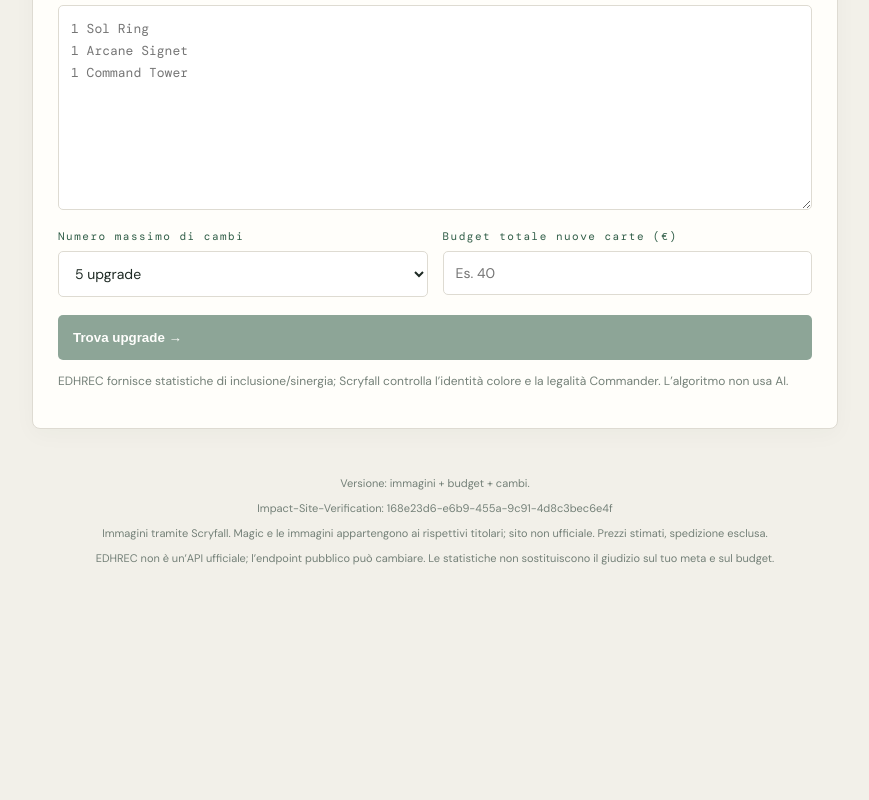
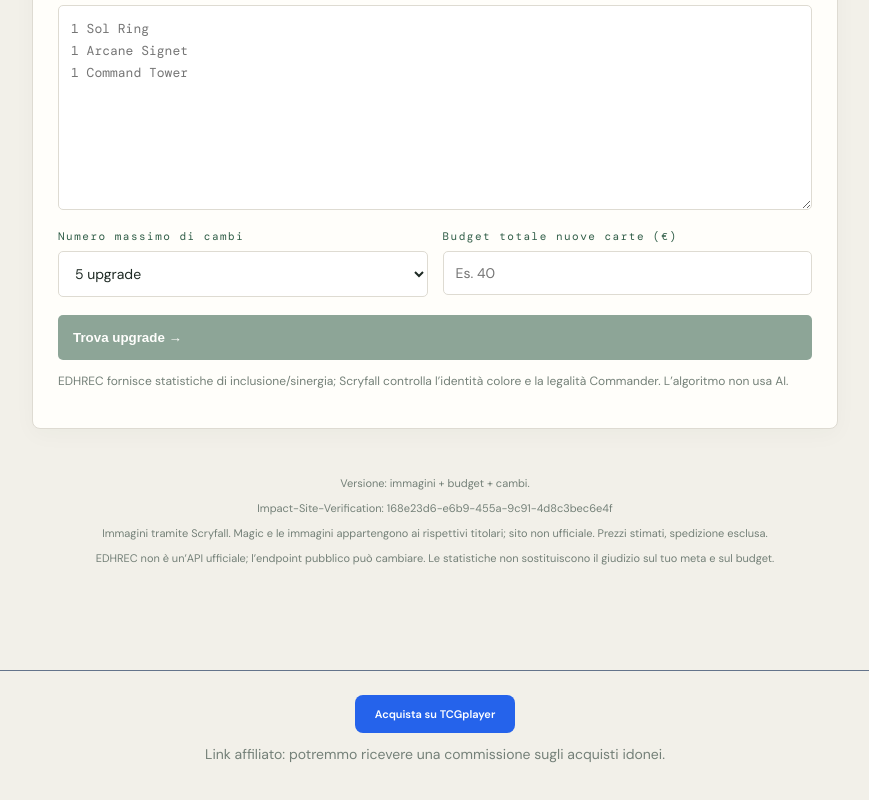
Before and after one commit to lucky24123/precon-upgrade, a Next.js app: page / in a window 1280 px wide. Shown: the part 666-1466 px from the top of the page, without its empty margins (205-1074 px from the left). Before the commit the page ends 1304 px from the top, so only its background shows below. Built offline with nearby package versions, Linux system fonts and the light colour scheme; a web font is replaced by a local one.

Commit message:
Add TCGplayer affiliate footer

```diff
--- a/app/layout.tsx
+++ b/app/layout.tsx
@@ -1 +1,29 @@
-import "./globals.css"; export const metadata={title:"Precon Upgrade — no AI",description:"Upgrade Commander basati sui dati EDHREC e Scryfall"}; export default function RootLayout({children}:{children:React.ReactNode}){return <html lang="it"><body>{children}</body></html>}
+import "./globals.css";
+
+export const metadata = {
+  title: "Precon Upgrade — no AI",
+  description: "Upgrade Commander basati sui dati EDHREC e Scryfall",
+};
+
+export default function RootLayout({ children }: { children: React.ReactNode }) {
+  return (
+    <html lang="it">
+      <body>
+        {children}
+        <footer style={{ padding: "24px 16px", textAlign: "center", borderTop: "1px solid #64748b", marginTop: 32 }}>
+          <a
+            href="https://partner.tcgplayer.com/ZV3Z5q"
+            target="_blank"
+            rel="sponsored noopener noreferrer"
+            style={{ display: "inline-block", padding: "12px 20px", borderRadius: 8, backgroundColor: "#2563eb", color: "#ffffff", textDecoration: "none", fontWeight: 600 }}
+          >
+            Acquista su TCGplayer
+          </a>
+          <p style={{ fontSize: "0.875rem", marginTop: 12 }}>
+            Link affiliato: potremmo ricevere una commissione sugli acquisti idonei.
+          </p>
+        </footer>
+      </body>
+    </html>
+  );
+}
```
